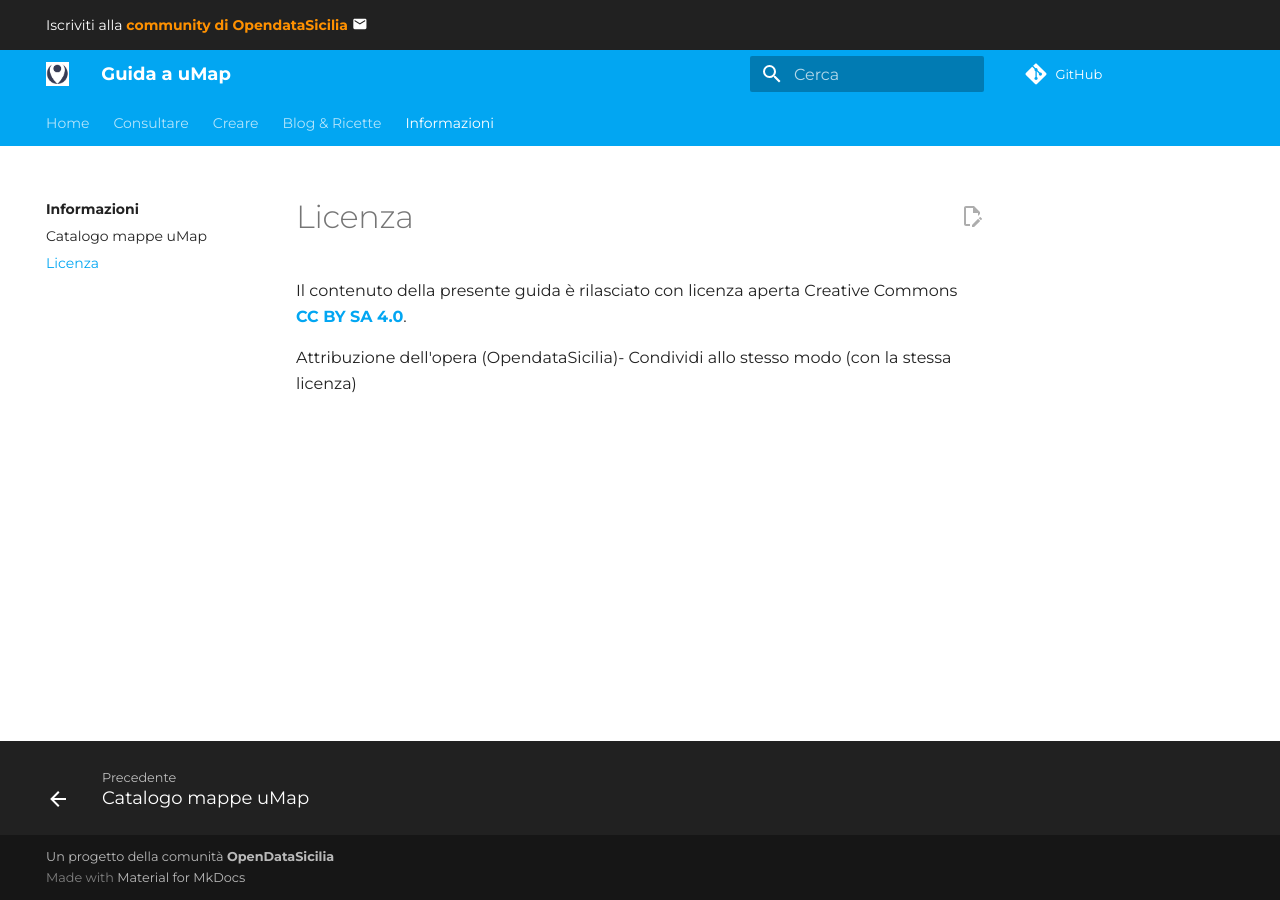
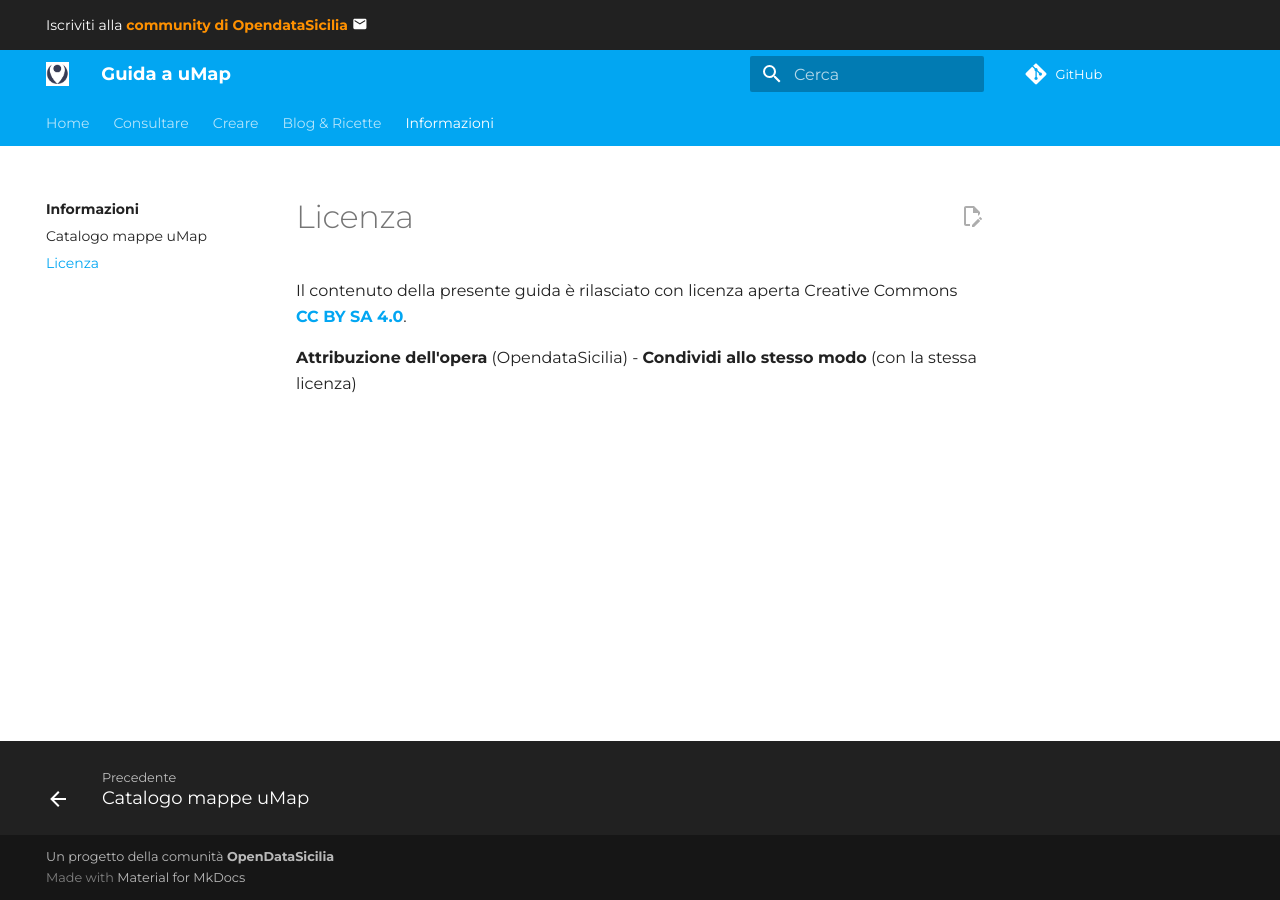
Before and after one commit to opendatasicilia/guida-umap, an MkDocs documentation site: the page built from docs/informazioni/licenza.md, in a window 1280 px wide. Built offline with MkDocs 1.6.1 and Material for MkDocs 9.7.7, drawn with Linux system fonts in a browser that asks for light colours; comment, search, counter and statistics services are not loaded.

```diff
--- a/docs/informazioni/licenza.md
+++ b/docs/informazioni/licenza.md
@@ -2,4 +2,4 @@
 
 Il contenuto della presente guida è rilasciato con licenza aperta Creative Commons [**CC BY SA 4.0**](https://creativecommons.org/licenses/by-sa/4.0/deed.it).
 
-Attribuzione dell'opera (OpendataSicilia)- Condividi allo stesso modo (con la stessa licenza)
+**Attribuzione dell'opera** (OpendataSicilia) - **Condividi allo stesso modo** (con la stessa licenza)
```
